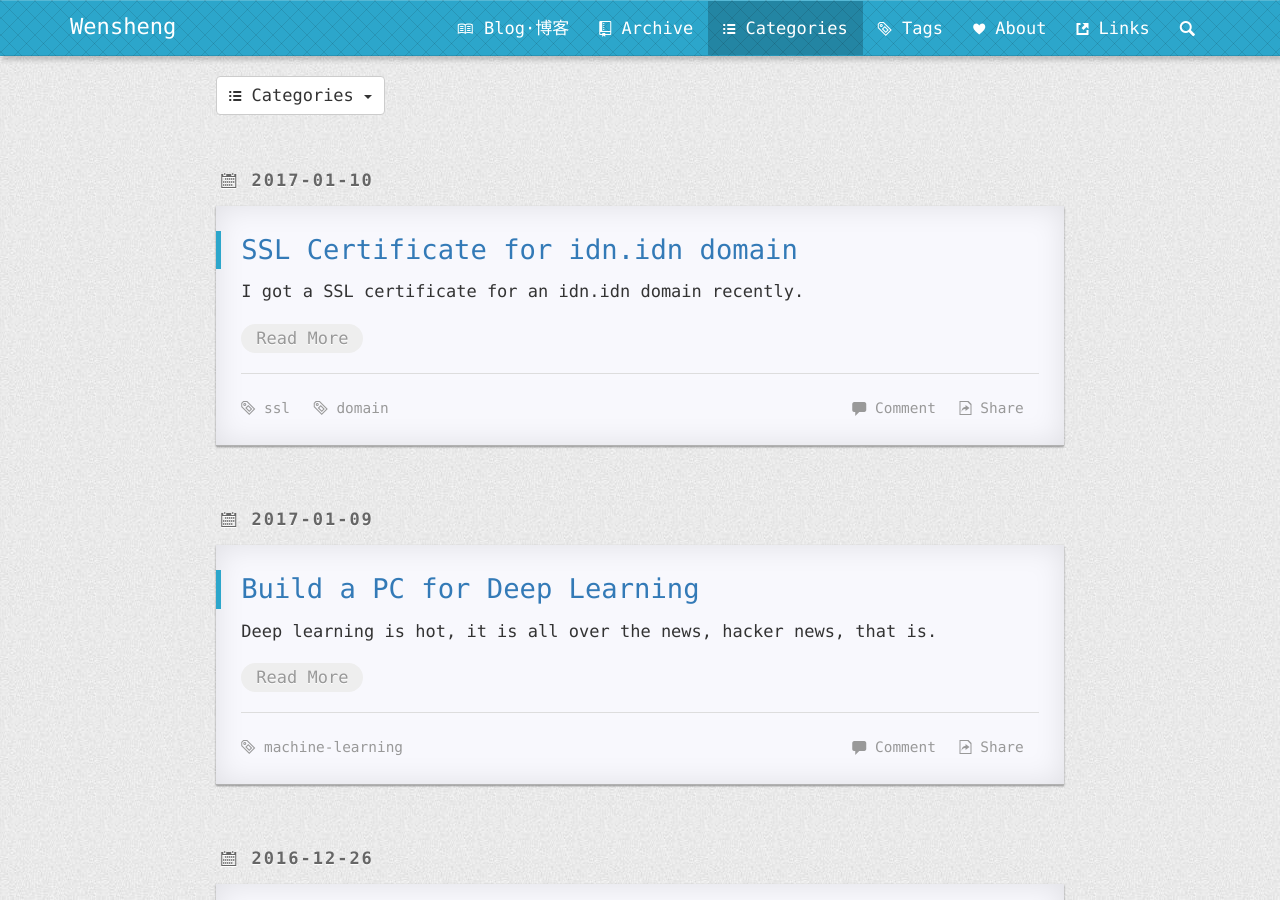
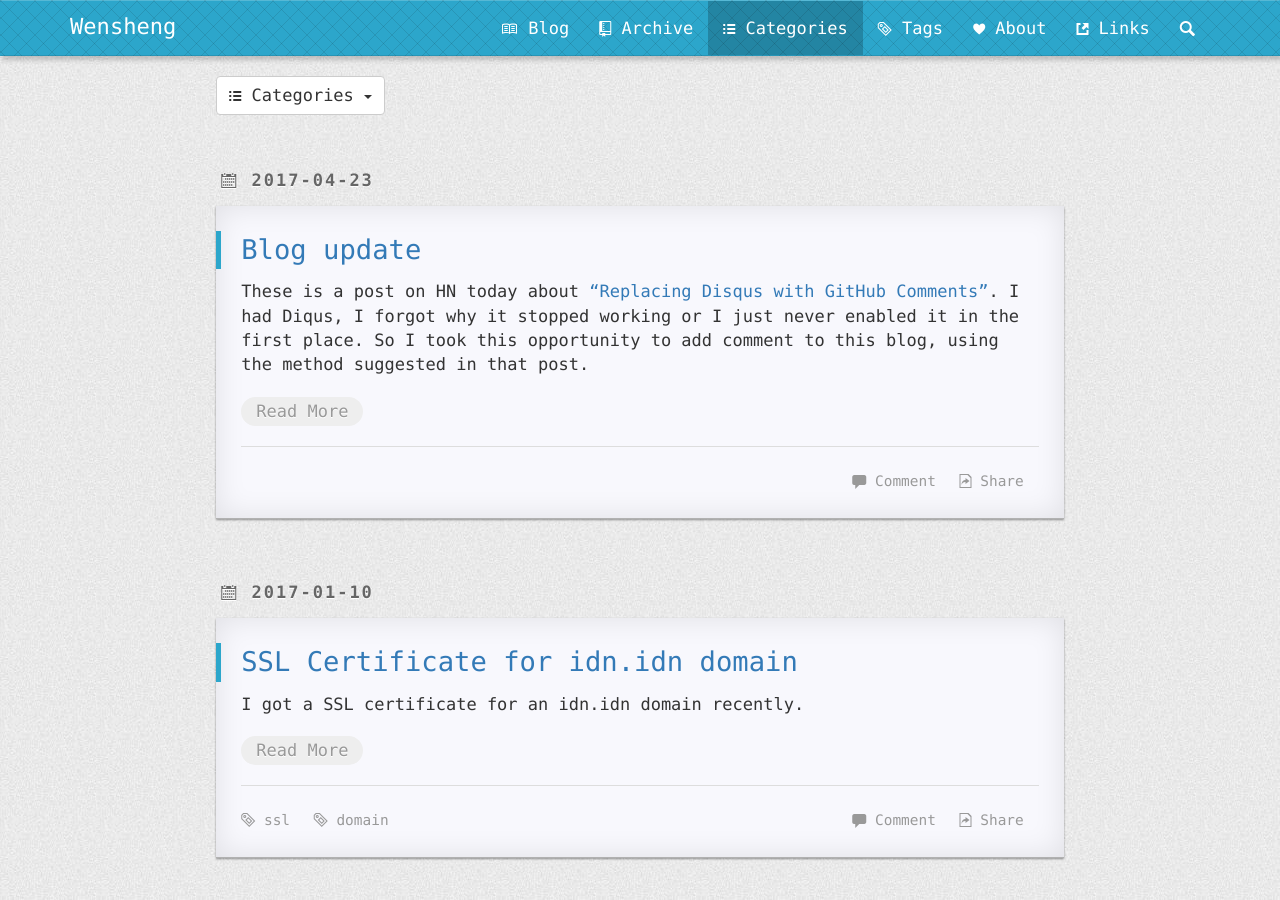
Before and after one commit to wensheng/wensheng.github.io, a Jekyll site: the page built from pages/2category.html, in a window 1280 px wide and 900 px high. Built offline with Jekyll 4.4.1, drawn with Linux system fonts in a browser that asks for light colours.

Commit message:
new post

```diff
--- a/_includes/header.html
+++ b/_includes/header.html
@@ -13,7 +13,7 @@
                 <div class="collapse navbar-collapse">
                     <ul class="nav navbar-nav navbar-right">
                         {% if page.url == "/" %} <li class="active">{% else %} <li>{% endif %}
-                        <a href="{{ site.baseurl | prepend: site.url }}/" class="word-keep"><span class="octicon octicon-book"></span>&nbsp;Blog·博客</a>
+                        <a href="{{ site.baseurl | prepend: site.url }}/" class="word-keep"><span class="octicon octicon-book"></span>&nbsp;Blog</a>
                         </li>
                         {% for p in site.pages %}{% if p.isNavItem %}
                         {% if p.url == page.url %}
--- /dev/null
+++ b/_posts/2017-04-23-blog-update.md
@@ -0,0 +1,9 @@
+---
+layout: post
+title: Blog update
+ghissueid: 1
+---
+
+These is a post on HN today about ["Replacing Disqus with GitHub Comments"](https://news.ycombinator.com/item?id=14170041).  I had Diqus, I forgot why it stopped working or I just never enabled it in the first place.  So I took this opportunity to add comment to this blog, using the method suggested in that post.
+
+I also removed swiftype search.  It worked for a while then stopped, I did not try to find out why either.  Now except for js CDN, this blog has no other outside dependencies than Github itself.  This makes maintainence simpler.
```
Also changed, not shown: _posts/2017-01-09-build-deep-learning-pc.md (+8 -8 lines).
